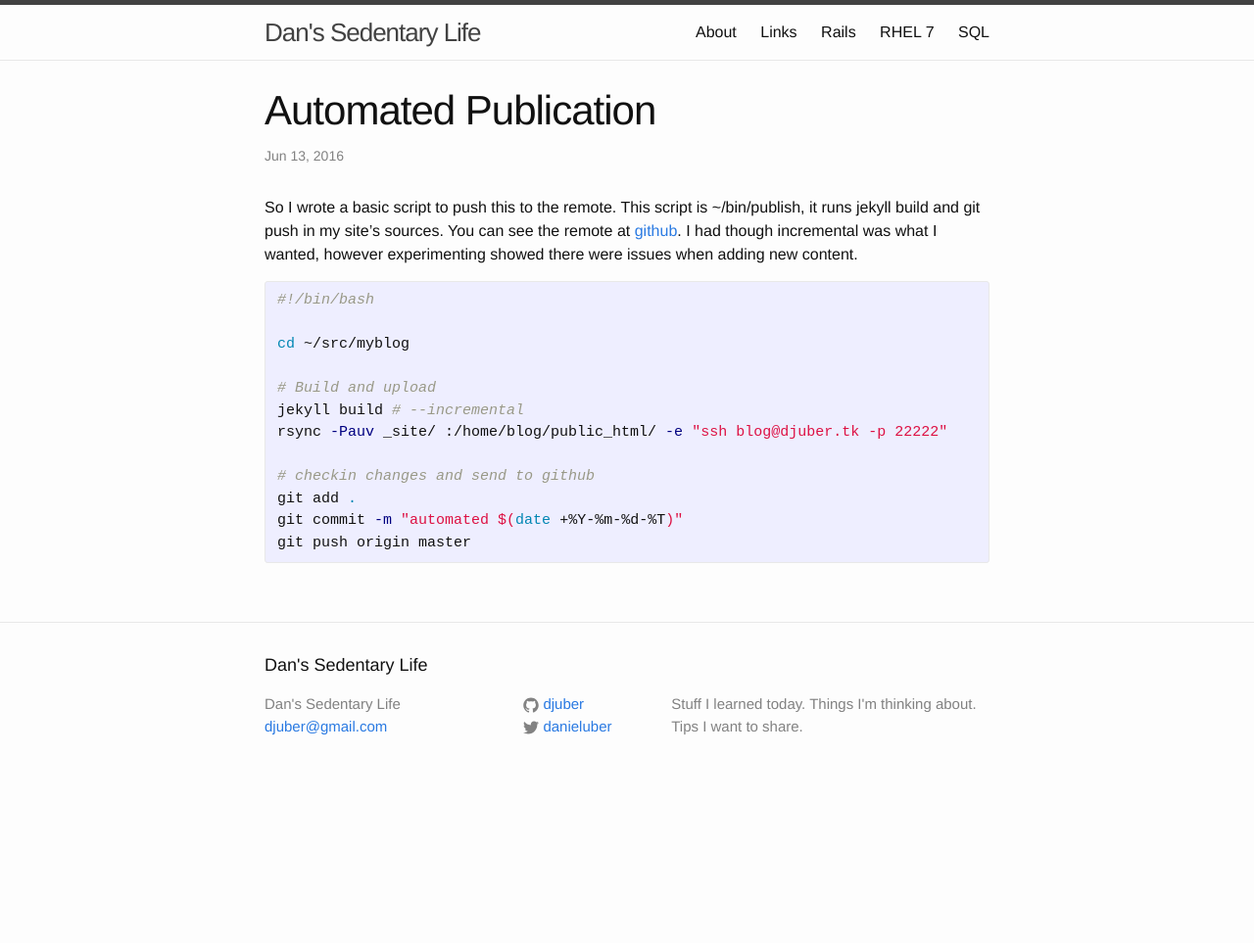
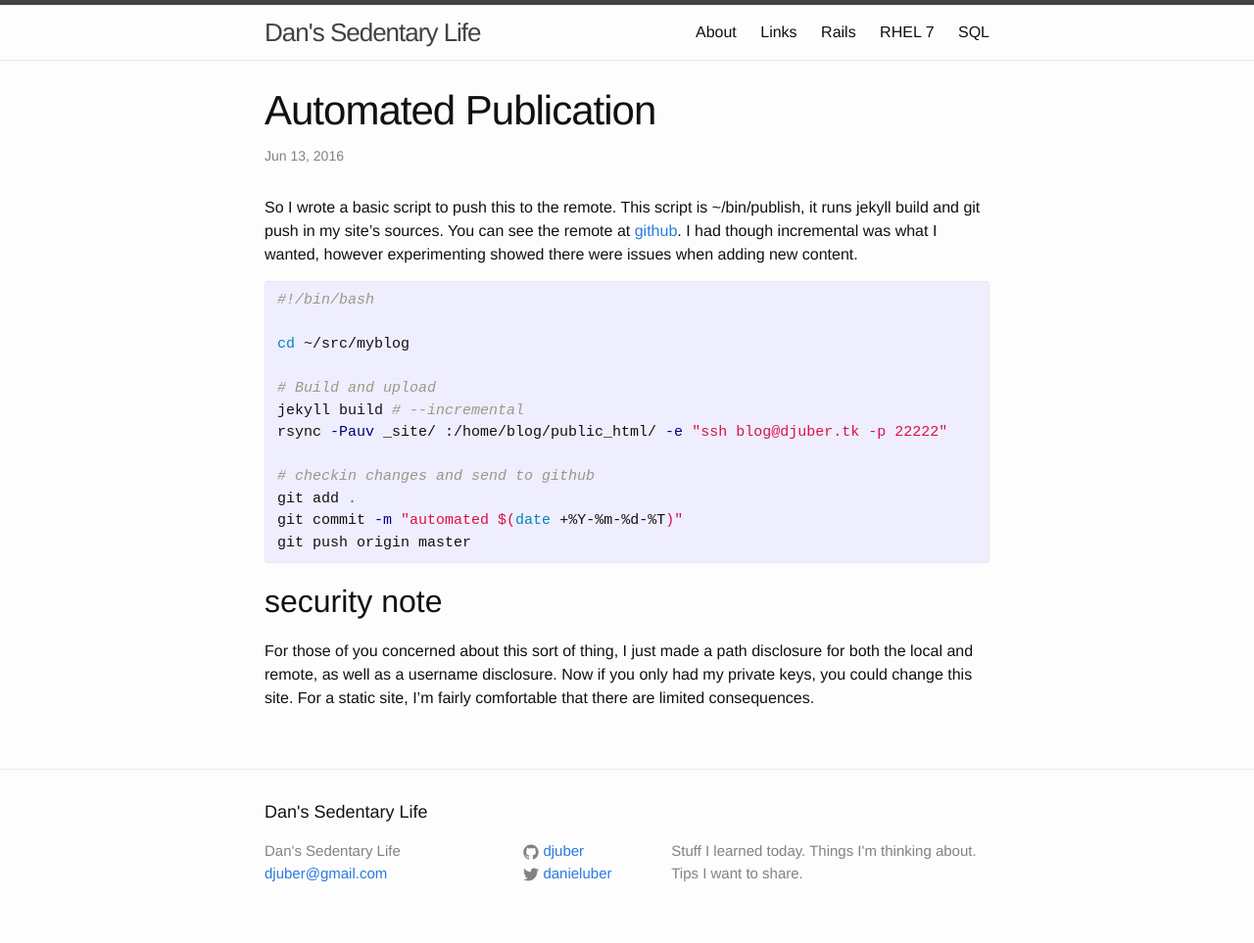
Before and after one commit to djuber/myblog, a Jekyll site: the page built from _posts/2016-06-13-automated-publication.markdown, in a window 1280 px wide. Shown: the whole page at 98% size. Built offline with Jekyll 4.4.1, drawn with Linux system fonts in a browser that asks for light colours; before the commit the page ends 900 px from its top, so only the background shows below that.

Commit message:
automated 2016-06-13-00:54:02

```diff
--- a/_posts/2016-06-13-automated-publication.markdown
+++ b/_posts/2016-06-13-automated-publication.markdown
@@ -21,3 +21,9 @@ git add .
 git commit -m "automated $(date +%Y-%m-%d-%T)"
 git push origin master
 {% endhighlight %}
+
+## security note
+For those of you concerned about this sort of thing, I just made a path disclosure for
+both the local and remote, as well as a username disclosure. Now if you only had
+my private keys, you could change this site. For a static site, I'm fairly comfortable that
+there are limited consequences.
```
Also changed, not shown: .#README.md (deleted, +0 -1 lines).
